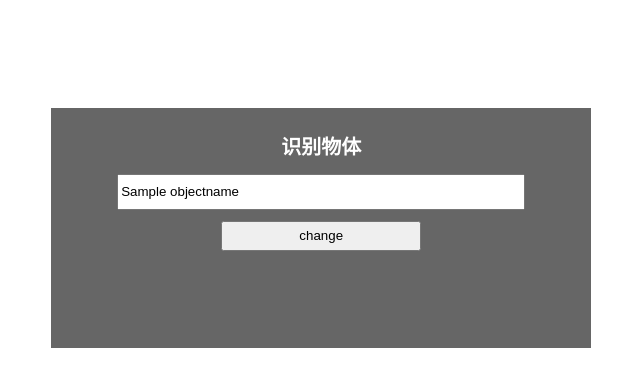
After one commit to SoftDoggy/SRTP-AR, a PHP site: page /index.php in a window 1280 px wide. The commit adds this page. Shown: the top 387 px of the page, without its empty margins (336-976 px from the left). Run offline with PHP 8.4, Linux system fonts and the light colour scheme; tables that the repository leaves empty or names only in its code hold one stand-in row (values such as "Sample post").

Commit message:
在线部署网站的代码

```diff
--- /dev/null
+++ b/code/website/index.php
@@ -0,0 +1,54 @@
+<!DOCTYPE html>
+<html>
+<head>
+	<title>HoloLens文件传输</title>
+	<meta http-equiv="Content-Type" content="text/html; charset=utf-8" />
+	<style type="text/css">
+.aa{
+width:100%;
+height:100%;
+text-align:center;
+padding-top: 100px;
+}
+.aaa{
+margin-left:30%;
+padding: 10px;
+width:520px;
+height:220px;
+background:#666;
+color:#fff;
+font-size:10px;
+font-family:"Comic Sans MS", cursive;
+text-align:center;
+vertical-align: middle;
+}
+	</style>
+</head>
+<body>
+<?php
+//$par=$_POST['objectname'];
+$servername = "localhost";
+// 创建连接
+$conn = new mysqli($servername, "root", "10idccom","test");
+
+// 检测连接
+if (!$conn) {
+    die('数据库连接失败: ' . mysqli_error());
+}
+//echo '连接成功';
+$sql = 'select * from objectname';
+$result = mysqli_query($conn,$sql);
+$row=mysqli_fetch_assoc($result);
+mysqli_close($conn);
+?>
+<div class="aa">
+	<div class="aaa">
+	<h1>识别物体</h1>
+	<form method="post" action="transition.php">
+	<input type="text" name="par1" id="objectname" value="<?php echo $row['name']; ?>" style="height: 30px;width:400px;"><br><br>
+	<input type="submit" name="submit" value="change" style="height: 30px; width: 200px">
+	</form>
+    </div>
+</div>
+</body>
+</html>
--- a/code/website/transition.php
+++ b/code/website/transition.php
@@ -3,7 +3,7 @@
 <?php
 $servername = "localhost";
 // 创建连接
-$conn = new mysqli($servername, "root", "","test");
+$conn = new mysqli($servername, "root", "10idccom","test");
 // 检测连接
 if (!$conn) {
     die('数据库连接失败: ' . mysqli_error());
```
